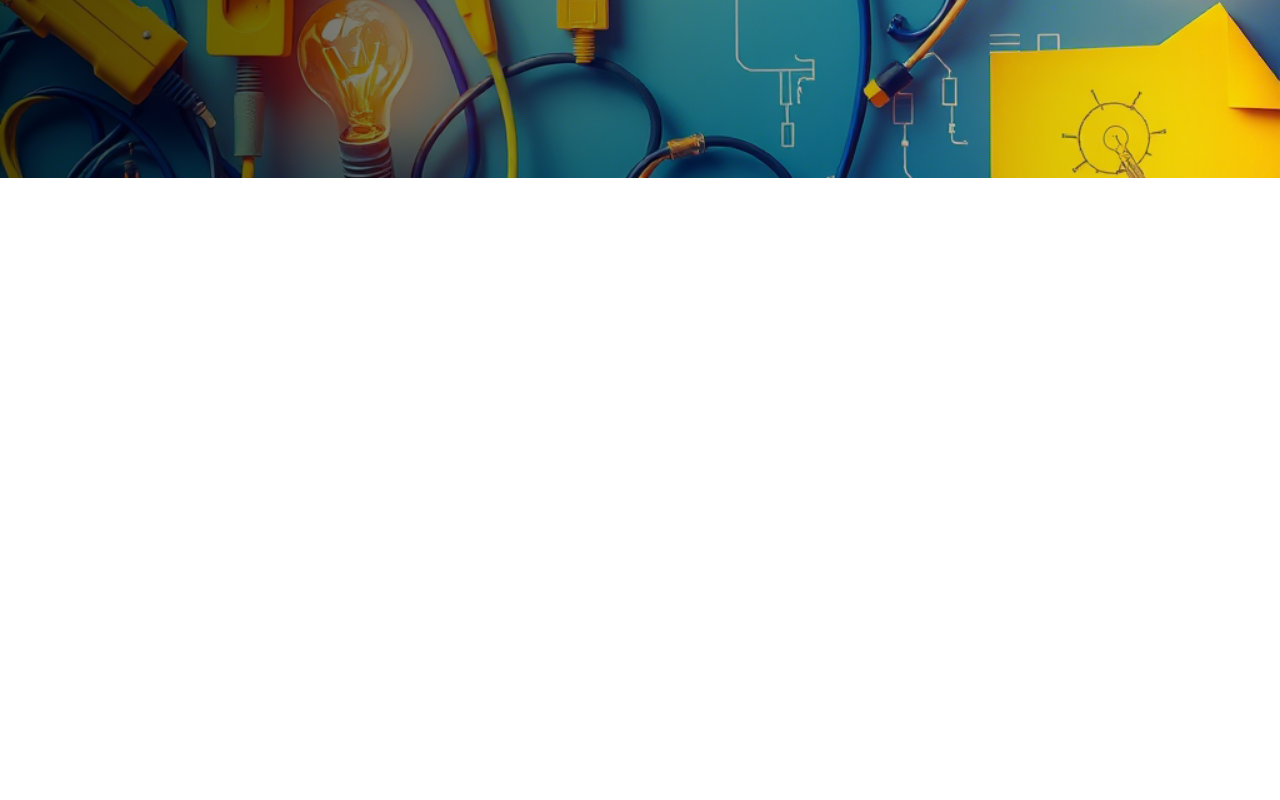
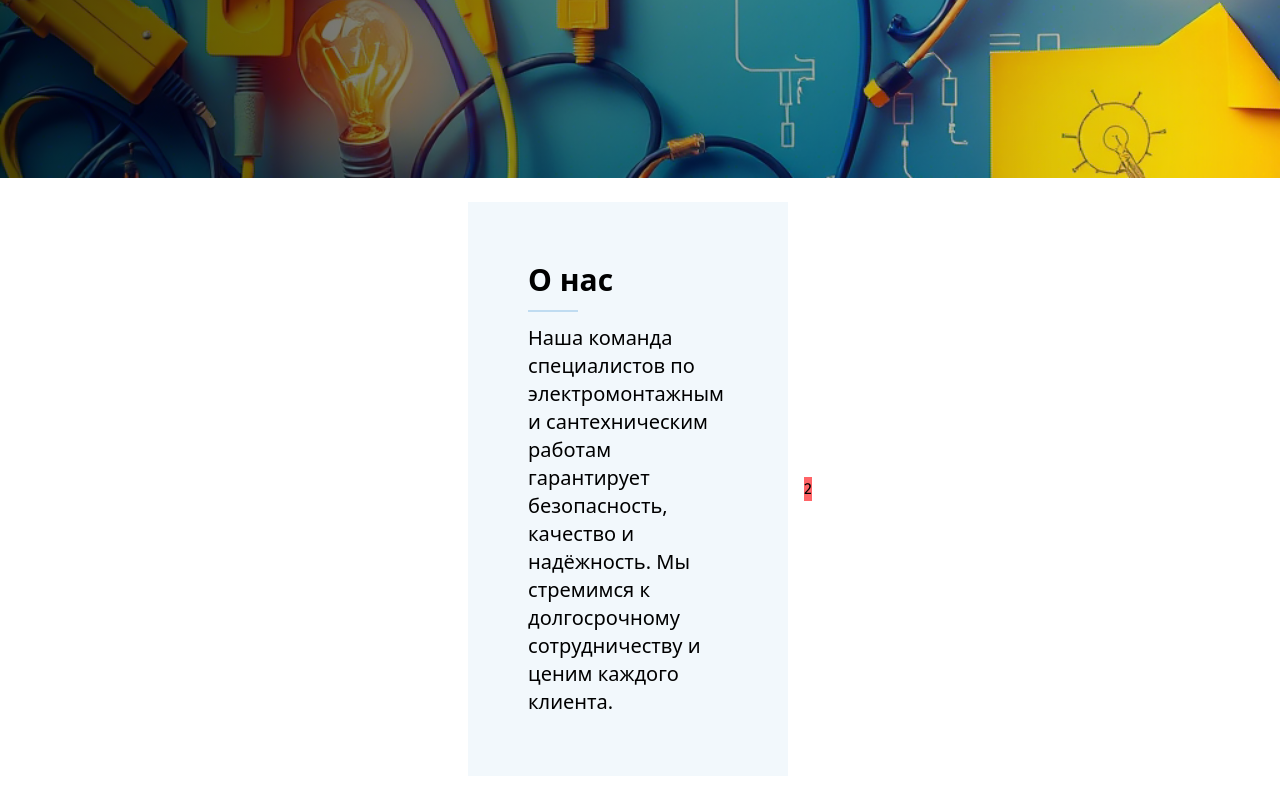
Before and after one commit to lexxik753/electrics, a Vue app: page / in a window 1280 px wide. Shown: the part 782-1582 px from the top of the page. Before the commit the page ends 960 px from the top, so only its background shows below. Built offline with nearby package versions, Linux system fonts and the light colour scheme; the HTML template or start-up script is replaced by a standard one.

Commit message:
start create blocks about

```diff
--- /dev/null
+++ b/src/blocks/About.vue
@@ -0,0 +1,15 @@
+<script setup>
+</script>
+
+<template>
+    <section class="flex lg:flex-row md:flex-col lg:justify-center md:items-center gap-4 my-6">
+        <div class="bg-[#F2F8FC] w-1/4 p-[60px] font-sans">
+            <h3 class="lg:text-3xl font-bold">О нас</h3>
+            <hr class="lg:w-1/4 my-3 border-1 border-[#90C2E7]/50">
+            <p class="lg:text-xl text-left">
+                Наша команда специалистов по электромонтажным и сантехническим работам гарантирует безопасность, качество и надёжность. Мы стремимся к долгосрочному сотрудничеству и ценим каждого клиента.
+            </p>
+        </div>
+        <div class="bg-red-400">2</div>
+    </section>
+</template>
--- a/src/layouts/Header.vue
+++ b/src/layouts/Header.vue
@@ -63,7 +63,7 @@ const showMenu = ref(false);
             <h2 class="py-4 text-xl md:text-2xl text-center">ЭЛЕКТРОМОНТАЖ</h2>
             <h1 class="mb-4 text-2xl md:text-[52px] font-bold text-center">Электричество для вашего дома</h1>
             <section class="m-auto md:w-1/2 text-center">
-                <p class="text-sm md:text-lg md:leading-loose text-shadow-lg/50">Мы предлагаем комплексные решения в области
+                <p class="text-sm md:text-lg md:leading-loose">Мы предлагаем комплексные решения в области
                     электротехники и
                     сантехники,
                     учитывая ваши индивидуальные потребности. От начальной установки до регулярного обслуживания, мы
--- a/src/layouts/Main.vue
+++ b/src/layouts/Main.vue
@@ -1,7 +1,9 @@
 <script setup>
 import Header from './Header.vue';
+import About from '../blocks/About.vue';
 </script>
 
 <template>
     <Header />
+    <About />
 </template>
```
